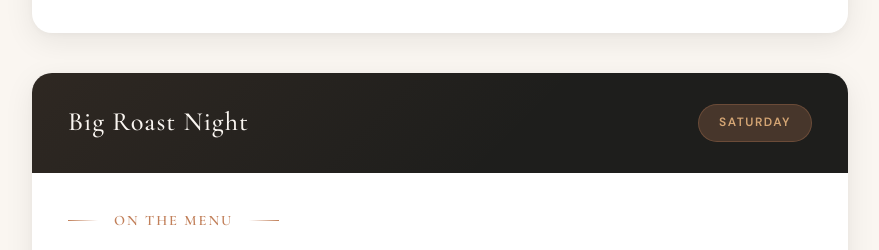
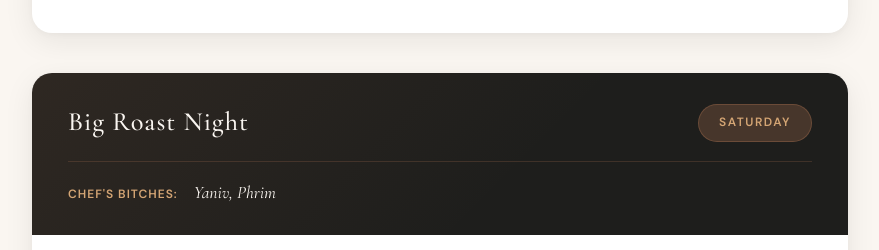
Before and after one commit to Yonatank88/ski-trip-dinners, a plain HTML site: page index.html in a window 1280 px wide. Shown: the part 1068-1318 px from the top of the page, without its empty margins (200-1079 px from the left). Drawn offline with nearby package versions, Linux system fonts and the light colour scheme.

Commit message:
Add Chef's Bitches helpers for nights 2-6
Night 2: Yaniv, Phrim
Night 3: Gal, Regev
Night 4: Omri, Ynon
Night 5: Holtzman, Roko
Night 6: Muroch, Yaniv

Co-Authored-By: Claude Opus 4.5 <noreply@anthropic.com>

```diff
--- a/data.js
+++ b/data.js
@@ -87,6 +87,7 @@ const meals = [
       { item: "Sugar", category: "dry", qty: "100g" },
       { item: "Salt", category: "dry", qty: "1" }
     ],
+    helpers: [],
     prepBefore: [
       "Buy all ingredients on arrival"
     ],
@@ -193,6 +194,7 @@ const meals = [
         "Remove, pat very dry, refrigerate uncovered 12hrs for crispy skin"
       ]
     },
+    chefsBitches: ["Yaniv", "Phrim"],
     prepBefore: [
       "Brine chickens for 12hrs (see brine recipe)",
       "Coat beef in mustard, refrigerate overnight",
@@ -273,6 +275,7 @@ const meals = [
       { item: "Cucumber", category: "veg", qty: "2" },
       { item: "Apple", category: "veg", qty: "2" }
     ],
+    chefsBitches: ["Gal", "Regev"],
     prepBefore: [
       "Dry rub or marinate ribs night before"
     ],
@@ -365,6 +368,7 @@ const meals = [
       { item: "Cucumber", category: "veg", qty: "2" },
       { item: "Apple", category: "veg", qty: "2" }
     ],
+    chefsBitches: ["Omri", "Ynon"],
     prepBefore: [
       "Make ragù day before (better next day)",
       "Make chicken jus / reduce stock"
@@ -430,6 +434,7 @@ const meals = [
       { item: "Cucumber", category: "veg", qty: "2" },
       { item: "Apple", category: "veg", qty: "2" }
     ],
+    chefsBitches: ["Holtzman", "Roko"],
     prepBefore: [
       "Cut beef into chunks, marinate in wine overnight"
     ],
@@ -492,6 +497,7 @@ const meals = [
       { item: "Cucumber", category: "veg", qty: "2" },
       { item: "Apple", category: "veg", qty: "2" }
     ],
+    chefsBitches: ["Muroch", "Yaniv"],
     prepBefore: [
       "Shape burger patties if making from scratch"
     ],
--- a/index.html
+++ b/index.html
@@ -74,6 +74,12 @@
         <div class="meal-header">
           <h2>${meal.name}</h2>
           <span class="day-badge">${meal.day}</span>
+          ${meal.chefsBitches && meal.chefsBitches.length > 0 ? `
+          <div class="chefs-bitches">
+            <span class="bitches-label">Chef's Bitches:</span>
+            <span class="bitches-names">${meal.chefsBitches.join(', ')}</span>
+          </div>
+          ` : ''}
         </div>
         <div class="meal-content">
           <div class="dishes-section">
--- a/style.css
+++ b/style.css
@@ -237,6 +237,7 @@ main {
   display: flex;
   justify-content: space-between;
   align-items: center;
+  flex-wrap: wrap;
   position: relative;
   overflow: hidden;
 }
@@ -273,6 +274,30 @@ main {
   text-transform: uppercase;
   border: 1px solid rgba(193, 127, 89, 0.3);
   position: relative;
+}
+
+.chefs-bitches {
+  width: 100%;
+  margin-top: 1rem;
+  padding-top: 1rem;
+  border-top: 1px solid rgba(193, 127, 89, 0.2);
+  position: relative;
+}
+
+.bitches-label {
+  color: var(--color-copper-light);
+  font-size: 0.75rem;
+  font-weight: 600;
+  letter-spacing: 1px;
+  text-transform: uppercase;
+  margin-right: 0.75rem;
+}
+
+.bitches-names {
+  color: var(--color-cream);
+  font-family: 'Cormorant Garamond', serif;
+  font-size: 1.1rem;
+  font-style: italic;
 }
 
 .meal-content {
```
